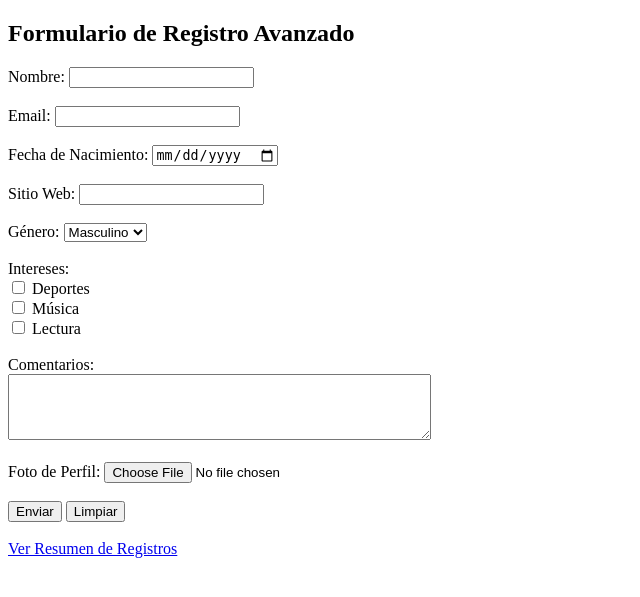
After one commit to JonathanPageUTP/DESARROLLO_VII_JONATHAN_PAGE, a PHP site: page /TALLERES/TALLER_6/formulario.php in a window 1280 px wide. The commit adds this page. Shown: the top 597 px of the page, without its empty margins (0-640 px from the left). Run offline with PHP 8.4, Linux system fonts and the light colour scheme.

Commit message:
TALLER_6 - Paso 1: Creación del formulario HTML avanzado

```diff
--- /dev/null
+++ b/TALLERES/TALLER_6/formulario.php
@@ -0,0 +1,52 @@
+<!DOCTYPE html>
+<html lang="es">
+<head>
+    <meta charset="UTF-8">
+    <meta name="viewport" content="width=device-width, initial-scale=1.0">
+    <title>Formulario de Registro Avanzado</title>
+</head>
+<body>
+    <h2>Formulario de Registro Avanzado</h2>
+
+    <form action="procesar.php" method="POST" enctype="multipart/form-data">
+        <label for="nombre">Nombre:</label>
+        <input type="text" id="nombre" name="nombre" required><br><br>
+
+        <label for="email">Email:</label>
+        <input type="email" id="email" name="email" required><br><br>
+
+        <label for="fecha_nacimiento">Fecha de Nacimiento:</label>
+        <input type="date" id="fecha_nacimiento" name="fecha_nacimiento" required><br><br>
+
+        <label for="sitio_web">Sitio Web:</label>
+        <input type="url" id="sitio_web" name="sitio_web"><br><br>
+
+        <label for="genero">Género:</label>
+        <select id="genero" name="genero">
+            <option value="masculino">Masculino</option>
+            <option value="femenino">Femenino</option>
+            <option value="otro">Otro</option>
+        </select><br><br>
+
+        <label>Intereses:</label><br>
+        <input type="checkbox" id="deportes" name="intereses[]" value="deportes">
+        <label for="deportes">Deportes</label><br>
+        <input type="checkbox" id="musica" name="intereses[]" value="musica">
+        <label for="musica">Música</label><br>
+        <input type="checkbox" id="lectura" name="intereses[]" value="lectura">
+        <label for="lectura">Lectura</label><br><br>
+
+        <label for="comentarios">Comentarios:</label><br>
+        <textarea id="comentarios" name="comentarios" rows="4" cols="50"></textarea><br><br>
+
+        <label for="foto_perfil">Foto de Perfil:</label>
+        <input type="file" id="foto_perfil" name="foto_perfil"><br><br>
+
+        <input type="submit" value="Enviar">
+        <input type="reset" value="Limpiar">
+    </form>
+
+    <br>
+    <a href="resumen.php">Ver Resumen de Registros</a>
+</body>
+</html>
```
Also changed, not shown: TALLERES/TALLER_6/procesar.php (+12 -6 lines).
